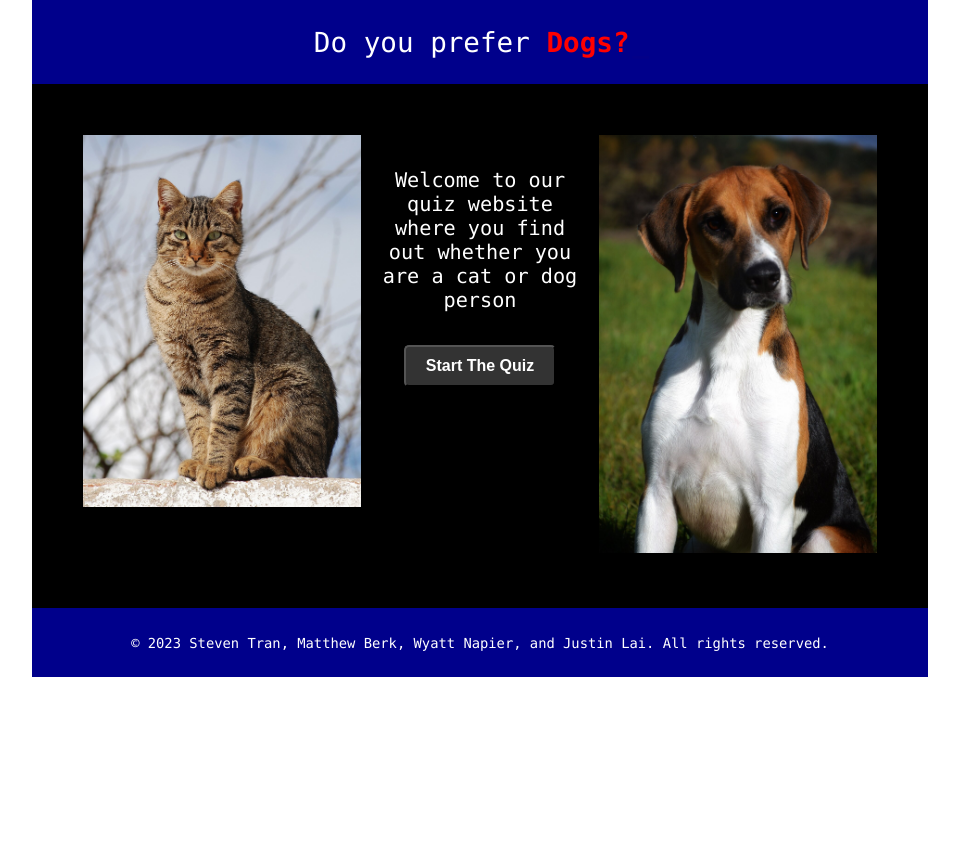
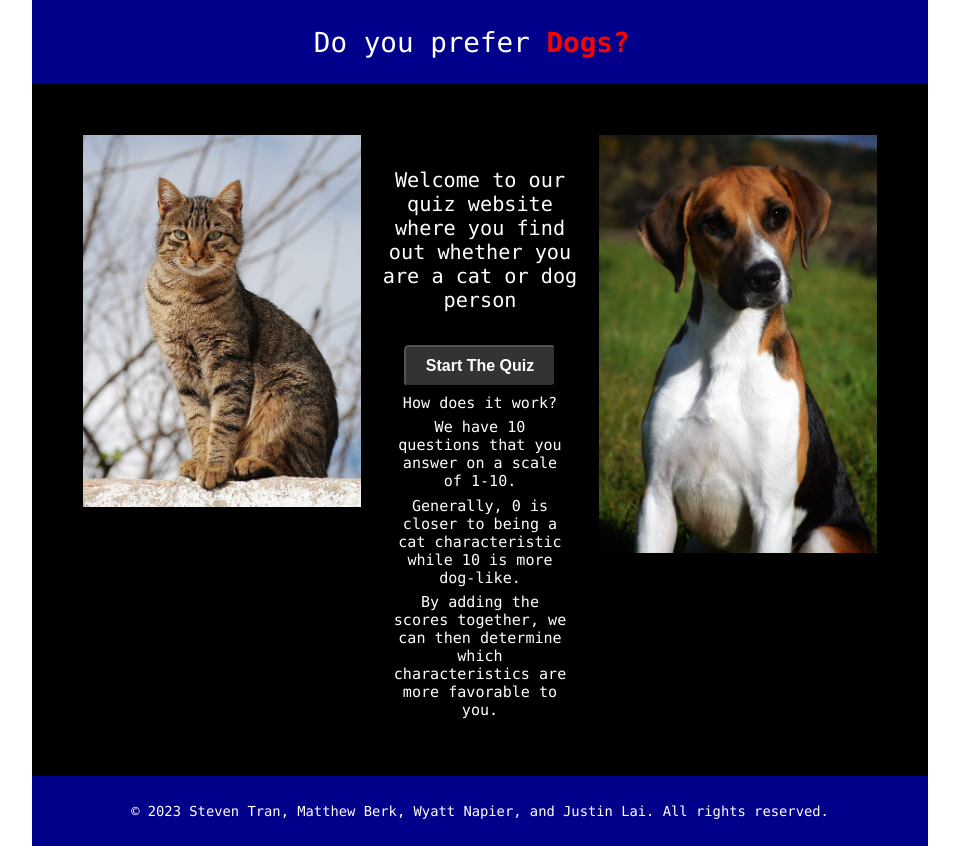
Before and after one commit to wyattnapier/cs392final, a React (Create React App) app: page / in a window 1280 px wide. Shown: the whole page, without its empty margins (160-1119 px from the left). Before the commit the page ends 800 px from the top, so only its background shows below. Built offline with nearby package versions, Linux system fonts and the light colour scheme.

Commit message:
added some comments

```diff
--- a/src/App.js
+++ b/src/App.js
@@ -11,6 +11,10 @@ import {BrowserRouter, Route, Router, Routes} from "react-router-dom";
 import Home from "./components/home/Home";
 // import { BrowserRouter, Routes, Route } from 'react-router-dom';
 
+/*
+  App.js is used tor render the final page. It also includes a router for some
+  useful routes used elsewhere in the program
+ */
 function App() {
   return (
       <div className = "app-wrapper">
--- a/src/components/footer/Footer.js
+++ b/src/components/footer/Footer.js
@@ -1,6 +1,8 @@
 import React from 'react';
 import "./Footer.css";
-
+/*
+    Footer Component which displays copyright information
+ */
 const Footer = () => {
     return (
         <div className = "footer">
--- a/src/components/home/Home.css
+++ b/src/components/home/Home.css
@@ -27,3 +27,9 @@ p{
 img{
     width: 100%;
 }
+
+.about{
+    font-size: calc(1px + 1.1vw);
+    padding: 0 2vw 0 2vw;
+    margin: 0.5vw;
+}
--- a/src/components/home/Home.js
+++ b/src/components/home/Home.js
@@ -4,6 +4,13 @@ import "./Home.css";
 import cat from "../../images/cat.jpg";
 import dog from "../../images/dog.jpg";
 import {NavLink} from "react-router-dom";
+
+/*
+    This component serves as the homepage
+    It gives information about what our website is and does
+    When the user is ready to start, there is a button which links
+    to the question page to begin the first question
+ */
 
 function HomePage() {
 
@@ -17,12 +24,6 @@ function HomePage() {
         fontWeight: "bold",
     };
 
-    //const [showQuiz, setShowQuiz] = useState(false);
-
-    //const startQuiz = () => {
-      //  setShowQuiz(true);
-    //};
-
     return (
         <div className="homepage">
 
@@ -35,7 +36,10 @@ function HomePage() {
                     <NavLink to = "/QuestionPage">
                     <button style={buttonStyle}>Start The Quiz</button>
                     </NavLink>
-                    <p></p>
+                    <p className = "about">How does it work?</p>
+                    <p className = "about">We have 10 questions that you answer on a scale of 1-10.</p>
+                    <p className = "about">Generally, 0 is closer to being a cat characteristic while 10 is more dog-like.</p>
+                    <p className = "about">By adding the scores together, we can then determine which characteristics are more favorable to you.</p>
                 </div>
                     <div className= "dog-wrapper">
                         <img src = {dog} alt = "dog image"/>
--- a/src/components/questions/Question.js
+++ b/src/components/questions/Question.js
@@ -10,10 +10,18 @@ const buttonStyle = {
     fontSize: "16px",
     fontWeight: "bold",
 };
+
+/*
+    This component is the Question component. Based on input
+    from the QuestionPage component, it will render a question to be
+    displayed within QuestionPage. Each question has an actual question,
+    a slider which is a range from 0-10, and a submit button
+ */
+
 const Question = ({ question, onNextQuestion }) => {
-    const [answer, setAnswer] = useState(0);
+    const [answer, setAnswer] = useState(0); //create a useState to set answers for each question
 
-    const handleNextQuestion = () => {
+    const handleNextQuestion = () => { //function to handle the next question. Sets the initial value to 0
         onNextQuestion(answer);
         setAnswer(0);
     };
--- a/src/components/questions/QuestionPage.js
+++ b/src/components/questions/QuestionPage.js
@@ -6,7 +6,15 @@ import CatPersonPage from "../result-pages/CatPerson";
 import "./question.css"
 import questionImage from "../../images/attachment-Untitled-design-2023-10-10T095546.407.jpg";
 
-
+/*
+    QuestionPage component serves as the shell for which to display questions.
+    It contains a string array of questions to be answered as well as logic for
+    generating the next question and storing the answers. For each question answered, it will
+    store the value in an integer array which is then summed up to determine the ultimate
+    result
+    At the end, if the result is less than 50 (more aligned with cat behavior), the cat page will be
+    displayed. The same holds if it is 50 or more to display the dog page
+ */
 
 function QuestionPage(){
     const questions = [
@@ -22,9 +30,14 @@ function QuestionPage(){
         "10. On a scale of 0-10, how bad are your allergies?",
     ]
 
-    const [currentQuestionIndex, setCurrentQuestionIndex] = useState(0);
-    const [answers, setAnswers] = useState(Array(questions.length).fill(0));
+    const [currentQuestionIndex, setCurrentQuestionIndex] = useState(0); //useState to hold the index so we know what question to display
+    const [answers, setAnswers] = useState(Array(questions.length).fill(0)); //useState for an array of answers which is initialized as all 0
 
+    /*
+        The handleNextQuestion function takes, as input, the answer to the current question
+        it then will callback to the previous state and append the new value to the index of the question
+        finally, the function updates the index state to be the next question
+     */
     const handleNextQuestion = (answer) => {
         setAnswers((prevAnswers) => {
             const newAnswers = [...prevAnswers];
@@ -35,7 +48,7 @@ function QuestionPage(){
         setCurrentQuestionIndex((prevIndex) => prevIndex + 1);
     };
 
-    const totalScore = answers.reduce((acc, val) => acc + val, 0);
+    const totalScore = answers.reduce((acc, val) => acc + val, 0);  //calculation for total score, use reduction to sum up the list
     console.log("total: ", totalScore);
 
     return (
--- a/src/components/result-pages/CatPerson.js
+++ b/src/components/result-pages/CatPerson.js
@@ -4,6 +4,11 @@ import "./Results.css";
 import cats from "../../images/Hero Pedigree Cats.jpg";
 import dogs from "../../images/Three-Australian-Shepherd-puppies-sitting-in-a-field.jpg";
 
+
+/*
+    CatPersonPage will be displayed if the total score is less than 50
+    It gives some information on cats
+ */
 const CatPersonPage = () => {
     return (
         <div className = "page-wrapper">
--- a/src/components/result-pages/DogPersonPage.js
+++ b/src/components/result-pages/DogPersonPage.js
@@ -3,6 +3,11 @@ import ReactDOM from 'react-dom/client';
 import "./Results.css";
 import dogs from "../../images/Three-Australian-Shepherd-puppies-sitting-in-a-field.jpg";
 
+
+/*
+    DogPersonPage will be displayed if the total score is greater than or equal to 50
+    It gives some information on dogs
+ */
 const DogPersonPage = () => {
     return (
         <div className = "page-wrapper">
```
